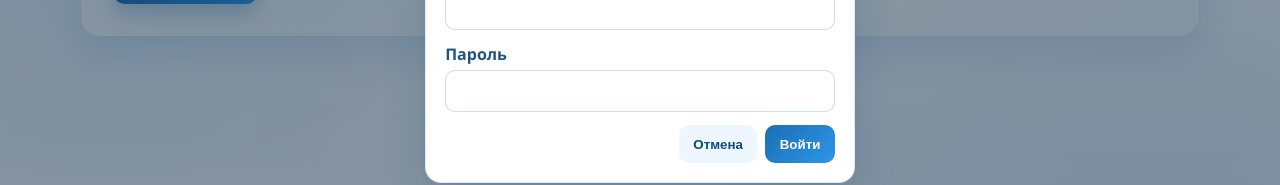
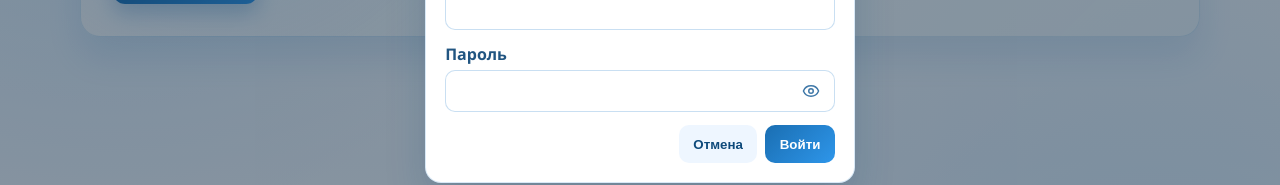
Before and after one commit to vvlasenko123/AgentSupport, a React (Vite) app in the folder frontend/: page /home in a window 1280 px wide. Both pictures are taken after a click on the button "Войти в систему". Shown: the part 361-546 px from the top of the page. Built offline with nearby package versions, Linux system fonts and the light colour scheme; no server answers.

Commit message:
feat: form, fix: folders

```diff
--- a/frontend/src/App.tsx
+++ b/frontend/src/App.tsx
@@ -2,13 +2,16 @@ import { BrowserRouter, Navigate, Route, Routes } from "react-router-dom";
 
 import Header from "./components/Header/Header";
 import Footer from "./components/Footer/Footer";
+
 import ProtectedRoute from "./components/ProtectedRoute/ProtectedRoute";
-import Unauthorized from "./components/Unauthorized/Unauthorized";
 
+import NotFound from "./pages/NotFound/NotFound";
+import Unauthorized from "./pages/Unauthorized/Unauthorized";
+
+import HomePage from "./pages/HomePage/HomePage";
+
+import AppealsList from "./pages/AppealsList/AppealsList";
 import AppealPage from "./pages/AppealPage/AppealPage";
-import AppealsList from "./pages/AppealsList/AppealsList";
-import HomePage from "./pages/HomePage/HomePage";
-import NotFound from "./pages/NotFound/NotFound";
 import StatisticsPage from "./pages/StatisticsPage/StatisticsPage";
 
 import "./App.scss";
@@ -21,9 +24,11 @@ function App() {
         <main className="app-content">
           <Routes>
             <Route path="/" element={<Navigate to="/home" replace />} />
-            <Route path="/home" element={<HomePage />} />
+            <Route path="*" element={<NotFound />} />
 
             <Route path="/unauthorized" element={<Unauthorized />} />
+
+            <Route path="/home" element={<HomePage />} />
 
             <Route
               path="/appeals"
@@ -49,8 +54,6 @@ function App() {
                 </ProtectedRoute>
               }
             />
-
-            <Route path="*" element={<NotFound />} />
           </Routes>
         </main>
         <Footer />
--- a/frontend/src/components/AuthModal/AuthModal.scss
+++ b/frontend/src/components/AuthModal/AuthModal.scss
@@ -40,11 +40,44 @@
 }
 
 .auth-form__input {
+  width: 100%;
   height: 42px;
   border: 1px solid rgba(63, 139, 209, 0.28);
   border-radius: 10px;
   padding: 0 0.75rem;
   font-size: 0.95rem;
+  transition: border-color 0.2s ease, box-shadow 0.2s ease;
+
+  &:focus,
+  &:active {
+    outline: none;
+    border-color: rgba(44, 132, 211, 0.75);
+    box-shadow: 0 0 0 4px rgba(64, 156, 242, 0.22);
+  }
+}
+
+.auth-form__password-wrap {
+  position: relative;
+}
+
+.auth-form__input--password {
+  padding-right: 2.5rem;
+}
+
+.auth-form__toggle-password {
+  position: absolute;
+  top: 50%;
+  right: 0.55rem;
+  transform: translateY(-50%);
+  display: inline-flex;
+  align-items: center;
+  justify-content: center;
+  width: 30px;
+  height: 30px;
+  border: none;
+  background: transparent;
+  color: #3f78a8;
+  cursor: pointer;
 }
 
 .auth-form__error {
--- a/frontend/src/components/AuthModal/AuthModal.tsx
+++ b/frontend/src/components/AuthModal/AuthModal.tsx
@@ -1,4 +1,5 @@
 import { type FormEvent, useEffect, useState } from "react";
+import { Eye, EyeOff } from "lucide-react";
 import { loginWithPassword } from "../../utils/auth";
 import "./AuthModal.scss";
 
@@ -11,6 +12,7 @@ type AuthModalProps = {
 function AuthModal({ open, onClose, onSuccess }: AuthModalProps) {
   const [username, setUsername] = useState("");
   const [password, setPassword] = useState("");
+  const [showPassword, setShowPassword] = useState(false);
   const [authError, setAuthError] = useState<string | null>(null);
   const [isSubmitting, setIsSubmitting] = useState(false);
 
@@ -28,6 +30,7 @@ function AuthModal({ open, onClose, onSuccess }: AuthModalProps) {
   useEffect(() => {
     if (open) return;
     setPassword("");
+    setShowPassword(false);
     setAuthError(null);
   }, [open]);
 
@@ -76,13 +79,23 @@ function AuthModal({ open, onClose, onSuccess }: AuthModalProps) {
 
           <label className="auth-form__label">
             Пароль
-            <input
-              className="auth-form__input"
-              type="password"
-              autoComplete="current-password"
-              value={password}
-              onChange={(event) => setPassword(event.target.value)}
-            />
+            <div className="auth-form__password-wrap">
+              <input
+                className="auth-form__input auth-form__input--password"
+                type={showPassword ? "text" : "password"}
+                autoComplete="current-password"
+                value={password}
+                onChange={(event) => setPassword(event.target.value)}
+              />
+              <button
+                type="button"
+                className="auth-form__toggle-password"
+                onClick={() => setShowPassword((prev) => !prev)}
+                aria-label={showPassword ? "Скрыть пароль" : "Показать пароль"}
+              >
+                {showPassword ? <EyeOff size={18} /> : <Eye size={18} />}
+              </button>
+            </div>
           </label>
 
           {authError && <p className="auth-form__error">{authError}</p>}
--- a/frontend/src/pages/NotFound/NotFound.scss
+++ b/frontend/src/pages/NotFound/NotFound.scss
@@ -10,7 +10,7 @@
 .not-found__title {
   margin: 0;
   font-size: clamp(3rem, 7vw, 5.6rem);
-  color: var(--blue-800);
+  color: #cf2436;
 }
 
 .not-found__text {
--- a/frontend/src/pages/NotFound/NotFound.tsx
+++ b/frontend/src/pages/NotFound/NotFound.tsx
@@ -6,8 +6,8 @@ function NotFound() {
     <section className="not-found">
       <h1 className="not-found__title">404</h1>
       <p className="not-found__text">Страница не найдена.</p>
-      <Link className="not-found__link" to="/appeals">
-        Перейти к обращениям
+      <Link className="not-found__link" to="/home">
+        Вернуться на главную
       </Link>
     </section>
   );
```
Also changed, not shown: frontend/src/pages/Unauthorized/Unauthorized.scss (renamed from frontend/src/components/Unauthorized/Unauthorized.scss), frontend/src/pages/Unauthorized/Unauthorized.tsx (renamed from frontend/src/components/Unauthorized/Unauthorized.tsx).
